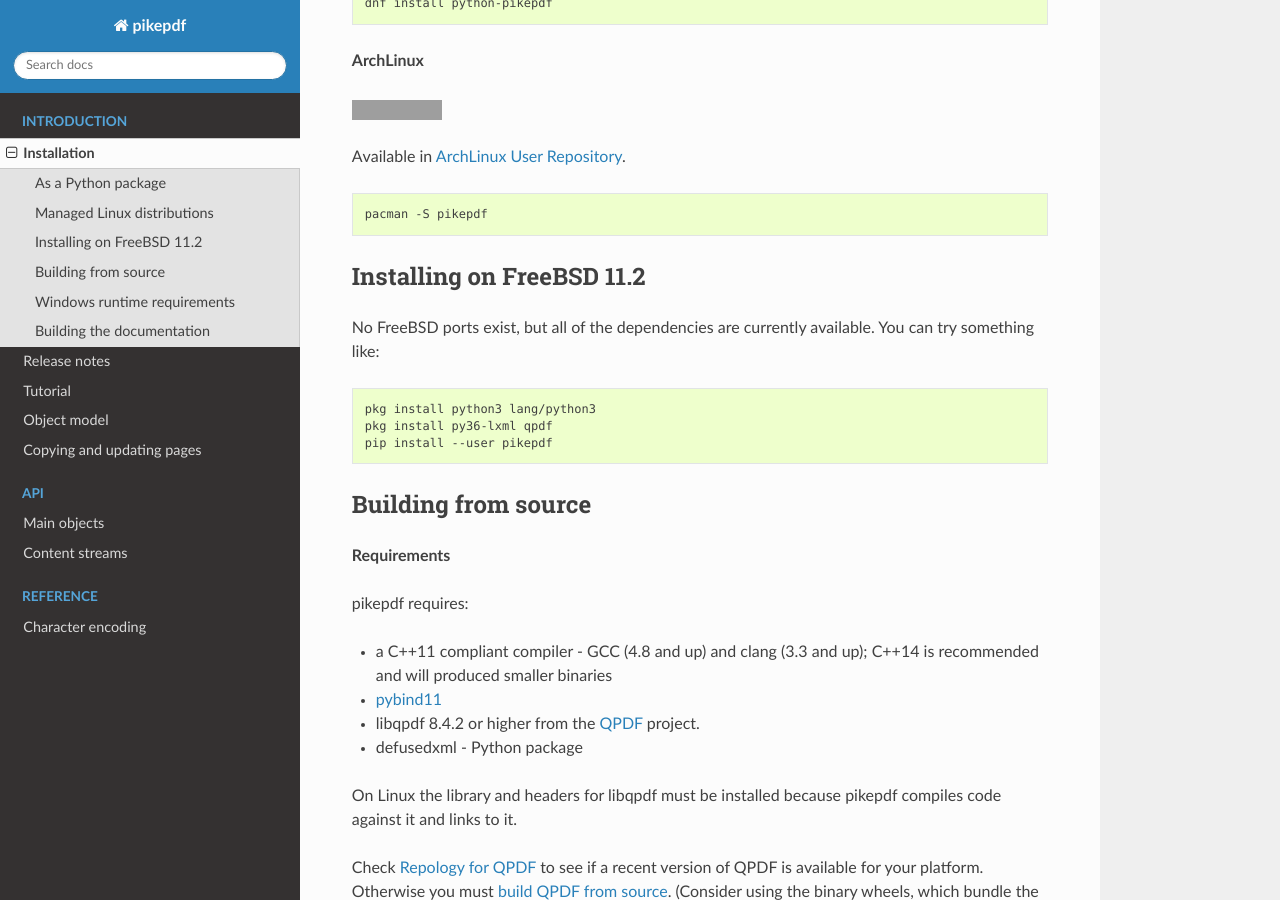
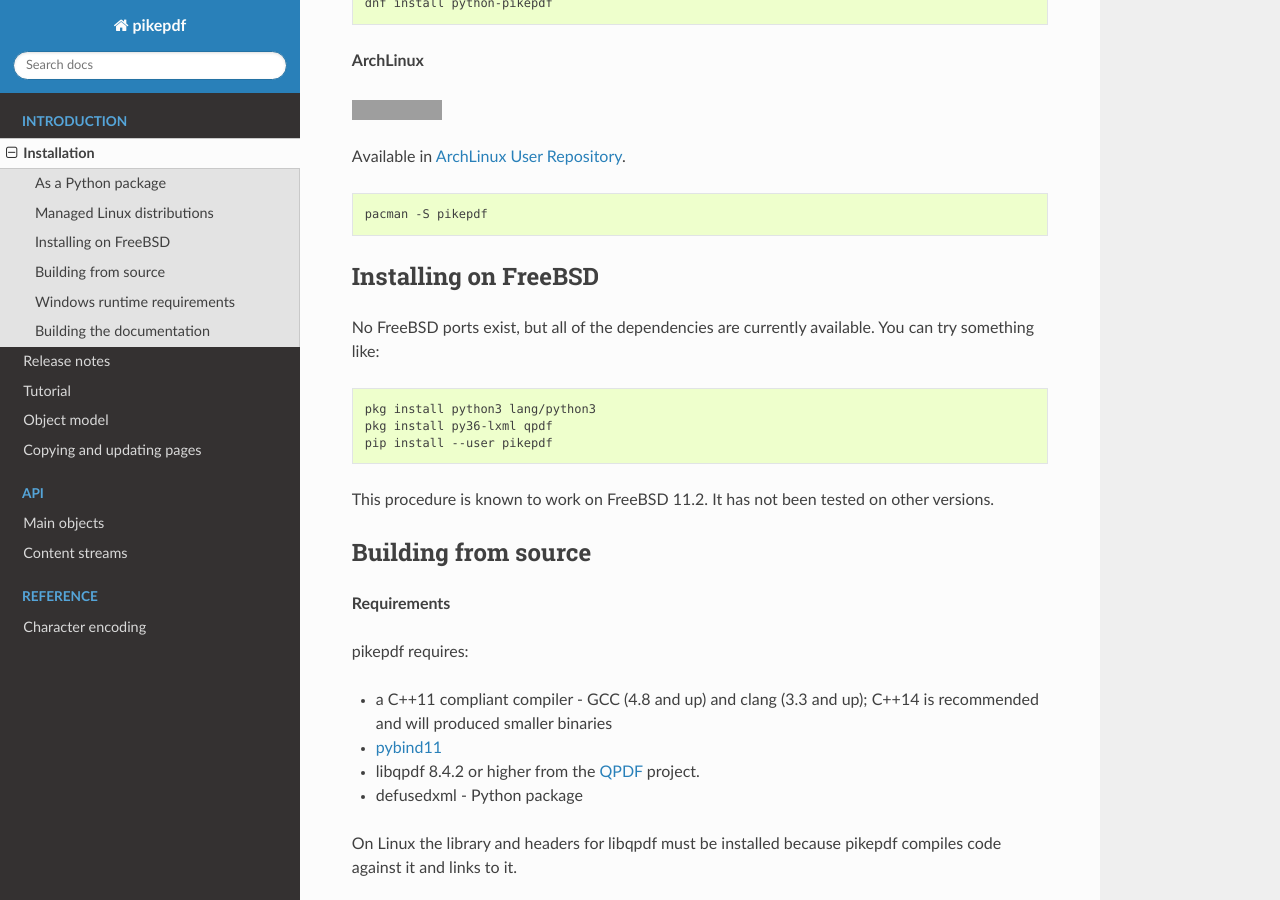
Before and after one commit to pikepdf/pikepdf, a Sphinx documentation site: the page built from docs/installation.rst, in a window 1280 px wide and 900 px high, scrolled down 1049 px. Built offline with Sphinx 7.4.7 and the Read the Docs theme 2.0.0, drawn with Linux system fonts in a browser that asks for light colours; pages that are not in the unit, such as notebooks, are missing from menus; the version number could not be read and is left out; grey boxes are pictures that could not be loaded.

Commit message:
docs: some fixes

```diff
--- a/docs/installation.rst
+++ b/docs/installation.rst
@@ -75,8 +75,8 @@
 
     pacman -S pikepdf
 
-Installing on FreeBSD 11.2
---------------------------
+Installing on FreeBSD
+---------------------
 
 No FreeBSD ports exist, but all of the dependencies are currently available. You can try
 something like:
@@ -86,6 +86,9 @@
     pkg install python3 lang/python3
     pkg install py36-lxml qpdf
     pip install --user pikepdf
+
+This procedure is known to work on FreeBSD 11.2. It has not been tested on other
+versions.
 
 Building from source
 --------------------
--- a/docs/tutorial/page.rst
+++ b/docs/tutorial/page.rst
@@ -93,7 +93,7 @@
 meaning it is encoded with the :abbr:`DCT (discrete cosine transform)`, so it is
 a JPEG. [#]_
 
-.. [#] Without the JFIF header.
+.. [#] Not all JPEGs can be inserted verbatim.
 
 
 Viewing images
```
Also changed, not shown: docs/tutorial/pages.rst (+32 -9 lines).
